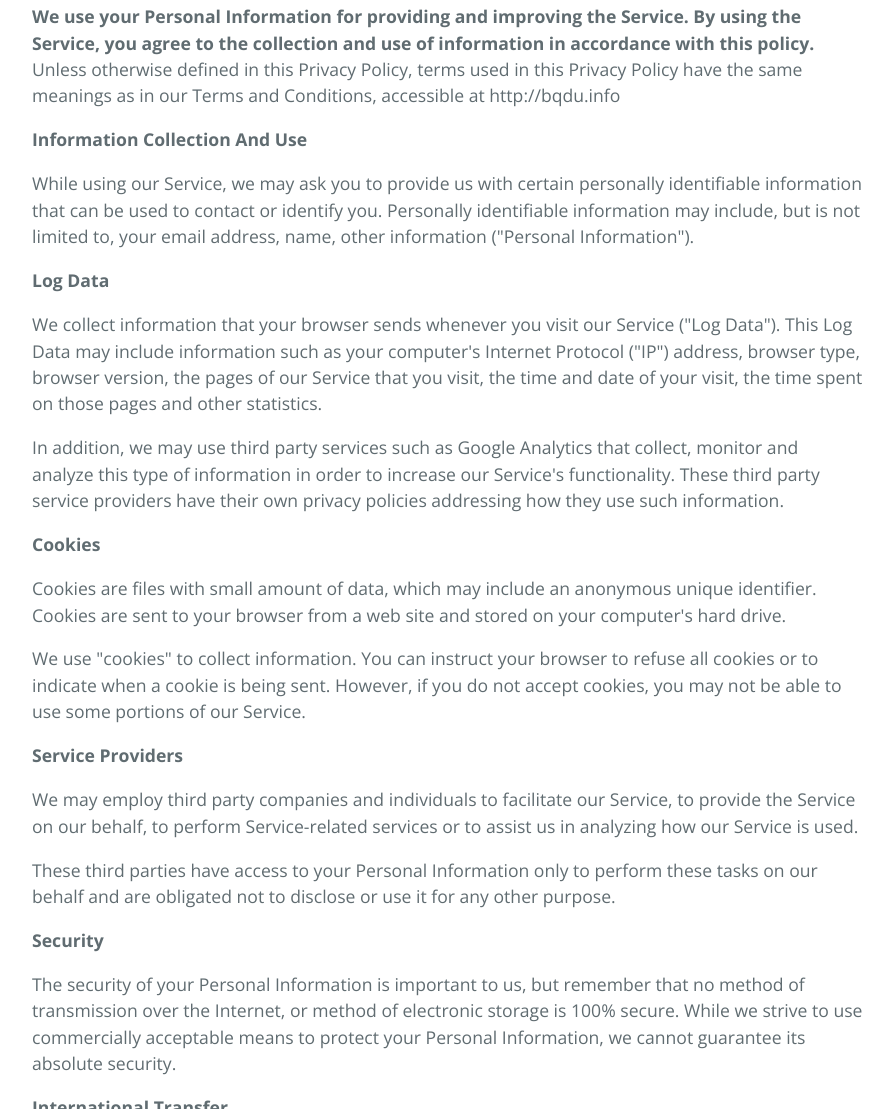
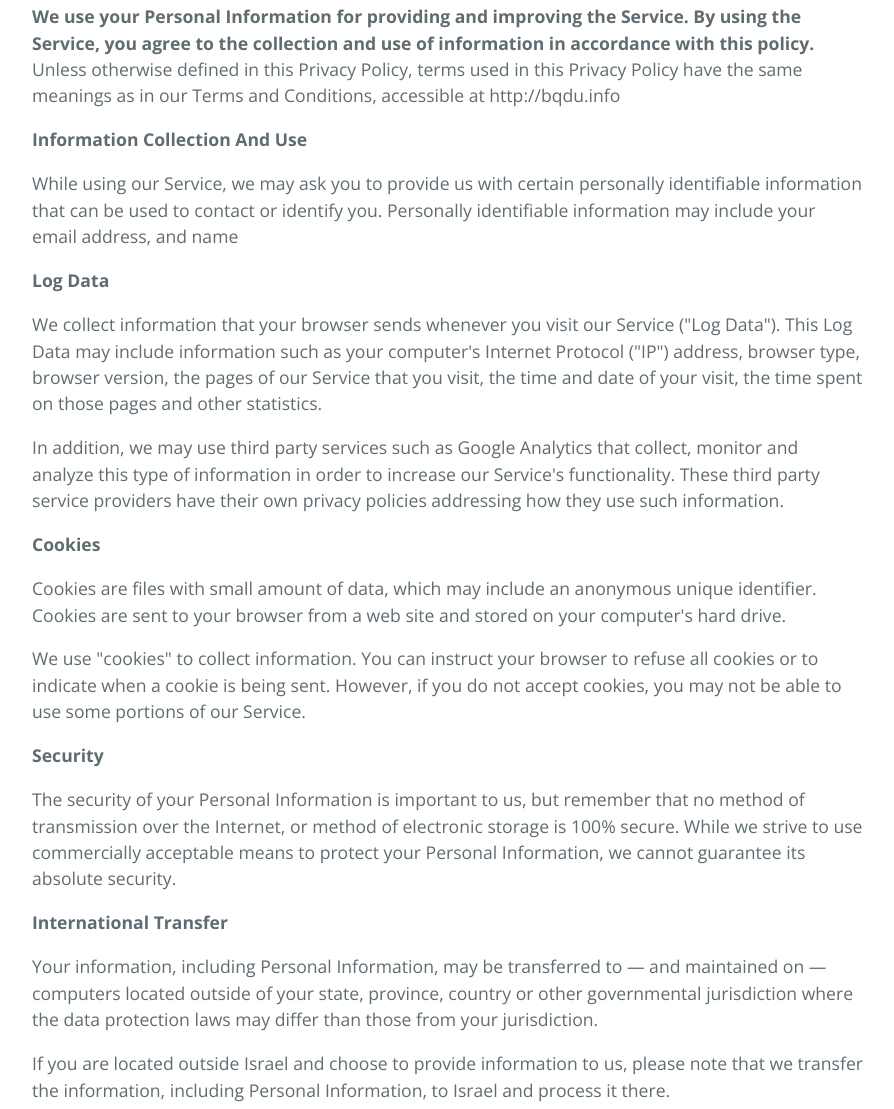
Before and after one commit to doitintl/bqdu, a plain HTML site: page privacy.html in a window 1280 px wide. Shown: the part 618-1727 px from the top of the page, without its empty margins (192-1086 px from the left). Drawn offline with nearby package versions, Linux system fonts and the light colour scheme.

Commit message:
Update privacy.html

```diff
--- a/privacy.html
+++ b/privacy.html
@@ -12,7 +12,6 @@
 <body>
 <section class="page-header">
     <h1 class="project-name">BigQuery Disk Usage (BQdu)</h1>
-
     <h2 class="project-tagline">Privacy Policy</h2>
 </section>
 
@@ -33,7 +32,7 @@
 
 <p><strong>Information Collection And Use</strong></p>
 
-<p>While using our Service, we may ask you to provide us with certain personally identifiable information that can be used to contact or identify you. Personally identifiable information may include, but is not limited to, your email address, name, other information ("Personal Information").</p>
+<p>While using our Service, we may ask you to provide us with certain personally identifiable information that can be used to contact or identify you. Personally identifiable information may include your email address, and name</p>
 
 <p><strong>Log Data</strong></p>
 
@@ -48,17 +47,6 @@
 <p>Cookies are files with small amount of data, which may include an anonymous unique identifier. Cookies are sent to your browser from a web site and stored on your computer's hard drive.</p>
 
 <p>We use "cookies" to collect information. You can instruct your browser to refuse all cookies or to indicate when a cookie is being sent. However, if you do not accept cookies, you may not be able to use some portions of our Service.</p>
-
-
-
-
-<p><strong>Service Providers</strong></p>
-
-<p>We may employ third party companies and individuals to facilitate our Service, to provide the Service on our behalf, to perform Service-related services or to assist us in analyzing how our Service is used.</p>
-
-<p>These third parties have access to your Personal Information only to perform these tasks on our behalf and are obligated not to disclose or use it for any other purpose.</p>
-
-
 
 
 <p><strong>Security</strong></p>
```
